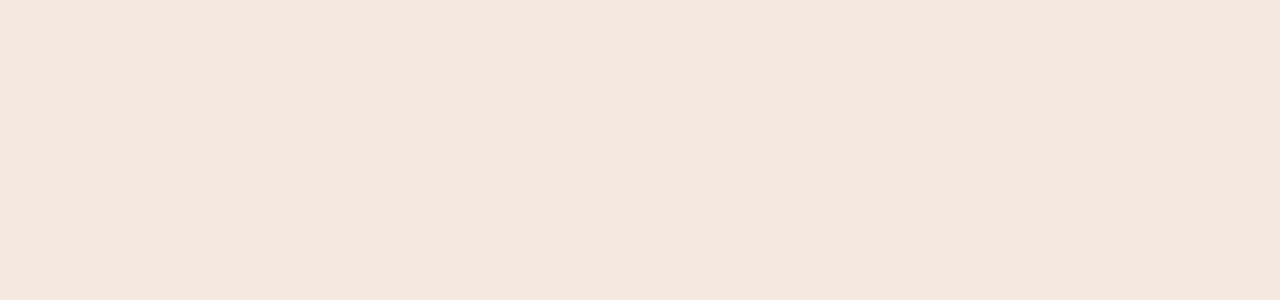
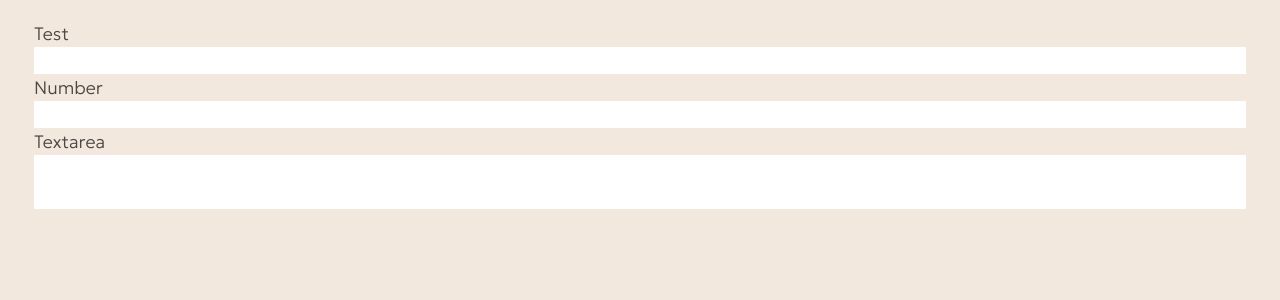
Before and after one commit to SoftRyzen-internship/grape_paradise, a Next.js app: page / in a window 1280 px wide. Shown: the top 300 px of the page. Built offline with nearby package versions, Linux system fonts and the light colour scheme.

Commit message:
create component textarea

```diff
--- a/src/components/Observer.tsx
+++ b/src/components/Observer.tsx
@@ -1,3 +1,12 @@
+import { CustomInput } from './common/Form/CustomInput';
+import { CustomTextarea } from './common/Form/CustomTextarea';
+
 export const Observer = () => {
-	return <div></div>;
+	return (
+		<div className='container py-5'>
+			<CustomInput label='Test' />
+			<CustomInput label='Number' />
+			<CustomTextarea label='Textarea' />
+		</div>
+	);
 };
--- a/src/components/common/CustomInput/CustomInput.tsx
+++ b/src/components/common/Form/CustomInput/CustomInput.tsx
@@ -11,7 +11,7 @@ export const CustomInput = forwardRef<HTMLInputElement, ICustomInputProps>(
 		const id = useId();
 
 		return (
-			<div className={clsx('relative', className)}>
+			<div className={clsx('relative flex flex-col', className)}>
 				{label ? <label htmlFor={id}>{label}</label> : null}
 				<input {...rest} ref={ref} id={id} />
 				{errorMessage ? (
--- /dev/null
+++ b/src/components/common/Form/CustomTextarea/CustomTextarea.tsx
@@ -0,0 +1,23 @@
+// "use client"
+
+import { forwardRef, useId } from 'react';
+import clsx from 'clsx';
+
+import { ICustomTextareaProps } from './CustomTextarea.types';
+// import styles from "./CustomTextarea.module.css"
+
+export const CustomTextarea = forwardRef<
+	HTMLTextAreaElement,
+	ICustomTextareaProps
+>(({ label, className, ...rest }, ref) => {
+	const id = useId();
+
+	return (
+		<div className={clsx('flex flex-col', className)}>
+			{label ? <label htmlFor={id}> {label}</label> : null}
+			<textarea {...rest} ref={ref} id={id} className='resize-none' />
+		</div>
+	);
+});
+
+CustomTextarea.displayName = 'Textarea';
--- /dev/null
+++ b/src/components/common/Form/CustomTextarea/CustomTextarea.types.ts
@@ -0,0 +1,7 @@
+import { ComponentPropsWithoutRef } from 'react';
+
+export interface ICustomTextareaProps
+	extends ComponentPropsWithoutRef<'textarea'> {
+	label?: string;
+	className?: string;
+}
--- /dev/null
+++ b/src/components/common/Form/CustomTextarea/index.ts
@@ -0,0 +1 @@
+export { CustomTextarea } from './CustomTextarea';
```
Also changed, not shown: src/components/common/Form/CustomInput/CustomInput.types.ts (renamed from src/components/common/CustomInput/CustomInput.types.ts), src/components/common/Form/CustomInput/index.ts (renamed from src/components/common/CustomInput/index.ts), 1 other file (tests, documents, lock files or other folders).
